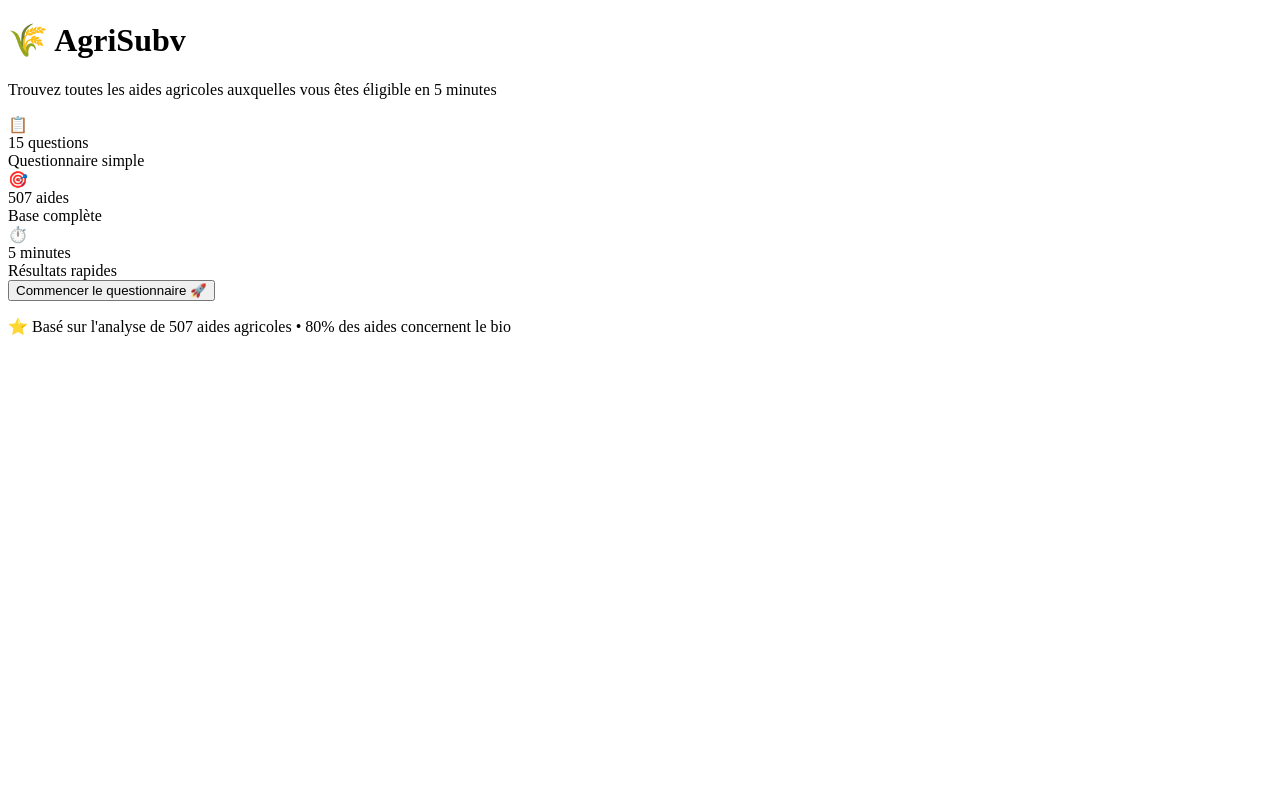
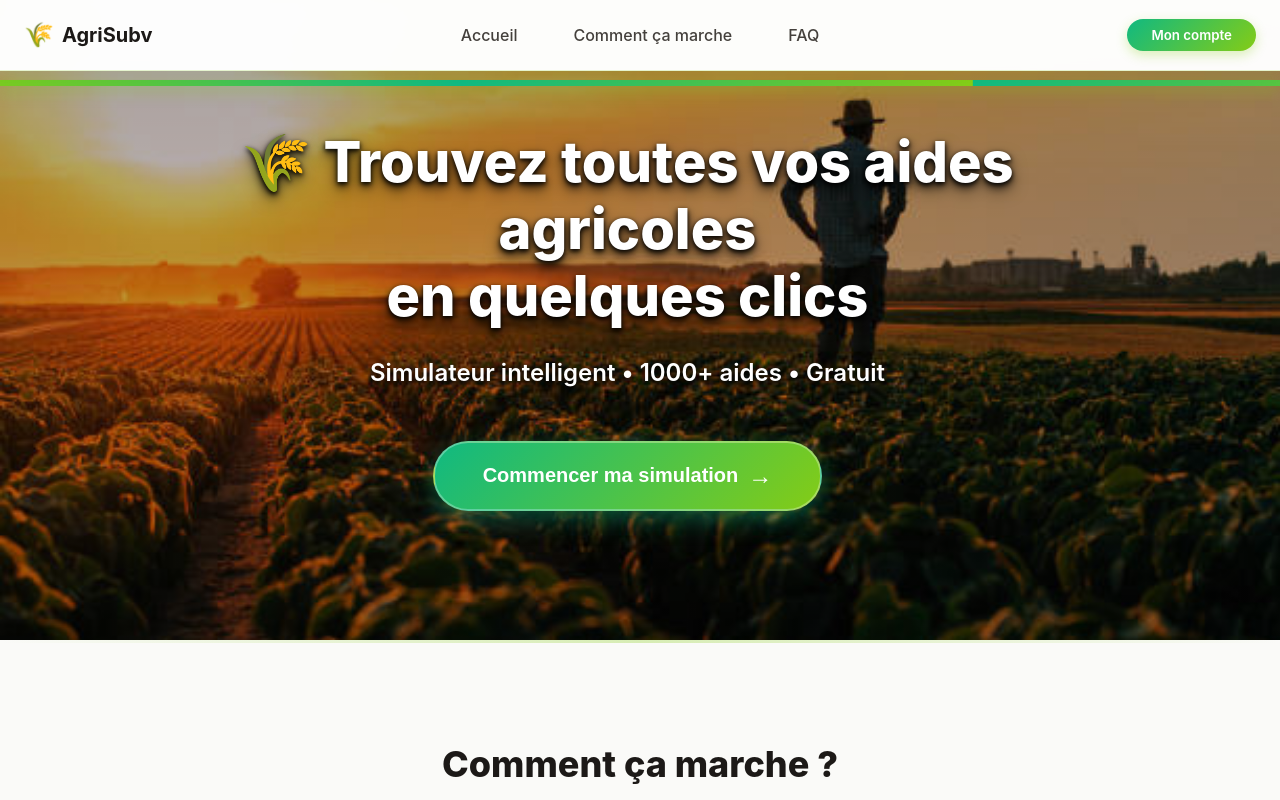
Before and after one commit to Laz0ne/agrisubv, a React (Vite) app in the folder frontend/: page / in a window 1280 px wide. Shown: the top 800 px of the page. Built offline with nearby package versions, Linux system fonts and the light colour scheme; no server answers.

Commit message:
Refactor App component with routing and new features

```diff
--- a/frontend/src/App.jsx
+++ b/frontend/src/App.jsx
@@ -1,81 +1,196 @@
-import { useState } from 'react';
+import React, { useState } from 'react';
+import { BrowserRouter, Routes, Route, useNavigate } from 'react-router-dom';
+import { Header } from './components/layout/Header';
+import { HeroSection } from './components/layout/HeroSection';
+import { HowItWorks } from './components/home/HowItWorks';
+import { FAQ } from './components/home/FAQ';
+import { Footer } from './components/layout/Footer';
+import { WizardForm } from './components/wizard/WizardForm';
+import { ResultsSection } from './components/results/ResultsSection';
 import DynamicQuestionnaire from './components/DynamicQuestionnaire';
 import ResultsPage from './components/ResultsPage';
+import './styles/variables.css';
+import './styles/animations.css';
 import './App.css';
 
-function App() {
-  const [step, setStep] = useState('welcome'); // 'welcome', 'questionnaire', 'results'
+// Page d'accueil avec l'ancien visuel
+function HomePage() {
+  const navigate = useNavigate();
+  const [showWizard, setShowWizard] = useState(false);
+  const [results, setResults] = useState(null);
+  const [loading, setLoading] = useState(false);
+
+  const handleStartSimulation = () => {
+    setShowWizard(true);
+    setTimeout(() => {
+      const wizardElement = document.querySelector('.wizard-container');
+      if (wizardElement) {
+        const yOffset = -100;
+        const y = wizardElement.getBoundingClientRect().top + window.pageYOffset + yOffset;
+        window.scrollTo({ top: y, behavior: 'smooth' });
+      }
+    }, 100);
+  };
+
+  const handleWizardComplete = async (formData) => {
+    setLoading(true);
+
+    try {
+      const response = await fetch('https://agrisubv-backend.onrender.com/api/matching', {
+        method: 'POST',
+        headers: {
+          'Content-Type': 'application/json',
+        },
+        body: JSON.stringify(formData),
+      });
+
+      if (!response.ok) {
+        throw new Error('Erreur lors de la récupération des aides');
+      }
+
+      const data = await response.json();
+      setResults(data);
+
+      setTimeout(() => {
+        const resultsElement = document.querySelector('.results-container');
+        if (resultsElement) {
+          const yOffset = -100;
+          const y = resultsElement.getBoundingClientRect().top + window.pageYOffset + yOffset;
+          window.scrollTo({ top: y, behavior: 'smooth' });
+        }
+      }, 100);
+    } catch (error) {
+      console.error('Erreur:', error);
+      alert('Une erreur est survenue. Veuillez réessayer.');
+    } finally {
+      setLoading(false);
+    }
+  };
+
+  return (
+    <div className="app">
+      <div className="decorative-band"></div>
+      <Header />
+
+      {!showWizard && !results && (
+        <>
+          <HeroSection onStart={handleStartSimulation} />
+          <HowItWorks onStart={handleStartSimulation} />
+
+          {/* Nouveau bouton pour accéder au questionnaire dynamique */}
+          <div className="dynamic-questionnaire-section" style={{ padding: '4rem 2rem', background: 'linear-gradient(135deg, #667eea 0%, #764ba2 100%)', color: 'white', textAlign: 'center' }}>
+            <h2 style={{ fontSize: '2.5rem', marginBottom: '1rem' }}>🆕 Nouveau : Questionnaire Intelligent</h2>
+            <p style={{ fontSize: '1.25rem', marginBottom: '2rem', opacity: 0.9 }}>
+              Basé sur l'analyse de 507 aides agricoles • 80% des aides concernent le bio
+            </p>
+            <button
+              onClick={() => navigate('/questionnaire')}
+              className="btn-primary"
+              style={{ background: 'white', color: '#667eea', padding: '1rem 2rem', fontSize: '1.125rem', fontWeight: 'bold', border: 'none', borderRadius: '0.5rem', cursor: 'pointer', boxShadow: '0 4px 6px rgba(0,0,0,0.1)' }}
+            >
+              Essayer le nouveau questionnaire 🚀
+            </button>
+          </div>
+
+          <FAQ />
+        </>
+      )}
+
+      {showWizard && !results && (
+        <WizardForm onComplete={handleWizardComplete} />
+      )}
+
+      {loading && (
+        <div className="loading-container">
+          <div className="spinner"></div>
+          <p>Analyse de vos critères en cours...</p>
+        </div>
+      )}
+
+      {results && (
+        <>
+          <ResultsSection results={results} />
+          <div className="restart-container">
+            <button
+              className="btn-primary"
+              onClick={() => {
+                setShowWizard(false);
+                setResults(null);
+                window.scrollTo({ top: 0, behavior: 'smooth' });
+              }}
+            >
+              🔄 Nouvelle simulation
+            </button>
+          </div>
+        </>
+      )}
+
+      <Footer />
+    </div>
+  );
+}
+
+// Page du questionnaire dynamique
+function QuestionnairePage() {
+  const navigate = useNavigate();
   const [results, setResults] = useState(null);
   const [profil, setProfil] = useState(null);
-
-  const handleStart = () => {
-    setStep('questionnaire');
-  };
 
   const handleComplete = (matchingResults, userProfil) => {
     setResults(matchingResults);
     setProfil(userProfil);
-    setStep('results');
   };
 
   const handleRestart = () => {
     setResults(null);
     setProfil(null);
-    setStep('welcome');
   };
 
-  if (step === 'welcome') {
+  const handleBackHome = () => {
+    navigate('/');
+  };
+
+  if (results) {
     return (
-      <div className="min-h-screen bg-gradient-to-br from-green-50 to-blue-50 flex items-center justify-center px-4">
-        <div className="max-w-2xl text-center">
-          <h1 className="text-5xl font-bold text-gray-900 mb-6">
-            🌾 AgriSubv
-          </h1>
-          <p className="text-xl text-gray-700 mb-8">
-            Trouvez toutes les aides agricoles auxquelles vous êtes éligible en 5 minutes
-          </p>
-          <div className="bg-white rounded-lg shadow-xl p-8 mb-8">
-            <div className="grid grid-cols-1 md:grid-cols-3 gap-6 mb-8">
-              <div className="text-center">
-                <div className="text-4xl mb-2">📋</div>
-                <div className="font-semibold">15 questions</div>
-                <div className="text-sm text-gray-600">Questionnaire simple</div>
-              </div>
-              <div className="text-center">
-                <div className="text-4xl mb-2">🎯</div>
-                <div className="font-semibold">507 aides</div>
-                <div className="text-sm text-gray-600">Base complète</div>
-              </div>
-              <div className="text-center">
-                <div className="text-4xl mb-2">⏱️</div>
-                <div className="font-semibold">5 minutes</div>
-                <div className="text-sm text-gray-600">Résultats rapides</div>
-              </div>
-            </div>
-            <button
-              onClick={handleStart}
-              className="w-full bg-green-600 text-white px-8 py-4 rounded-lg text-lg font-semibold hover:bg-green-700 transition-colors shadow-lg"
-            >
-              Commencer le questionnaire 🚀
-            </button>
-          </div>
-          <p className="text-sm text-gray-600">
-            ⭐ Basé sur l'analyse de 507 aides agricoles • 80% des aides concernent le bio
-          </p>
+      <>
+        <div style={{ padding: '1rem', background: '#f9fafb', borderBottom: '1px solid #e5e7eb' }}>
+          <button
+            onClick={handleBackHome}
+            style={{ padding: '0.5rem 1rem', background: '#6b7280', color: 'white', border: 'none', borderRadius: '0.375rem', cursor: 'pointer' }}
+          >
+            ← Retour à l'accueil
+          </button>
         </div>
-      </div>
+        <ResultsPage results={results} profil={profil} onRestart={handleRestart} />
+      </>
     );
   }
 
-  if (step === 'questionnaire') {
-    return <DynamicQuestionnaire onComplete={handleComplete} />;
-  }
+  return (
+    <>
+      <div style={{ padding: '1rem', background: '#f9fafb', borderBottom: '1px solid #e5e7eb' }}>
+        <button
+          onClick={handleBackHome}
+          style={{ padding: '0.5rem 1rem', background: '#6b7280', color: 'white', border: 'none', borderRadius: '0.375rem', cursor: 'pointer' }}
+        >
+          ← Retour à l'accueil
+        </button>
+      </div>
+      <DynamicQuestionnaire onComplete={handleComplete} />
+    </>
+  );
+}
 
-  if (step === 'results') {
-    return <ResultsPage results={results} profil={profil} onRestart={handleRestart} />;
-  }
-
-  return null;
+// App principal avec routing
+function App() {
+  return (
+    <BrowserRouter>
+      <Routes>
+        <Route path="/" element={<HomePage />} />
+        <Route path="/questionnaire" element={<QuestionnairePage />} />
+      </Routes>
+    </BrowserRouter>
+  );
 }
 
 export default App;
```
